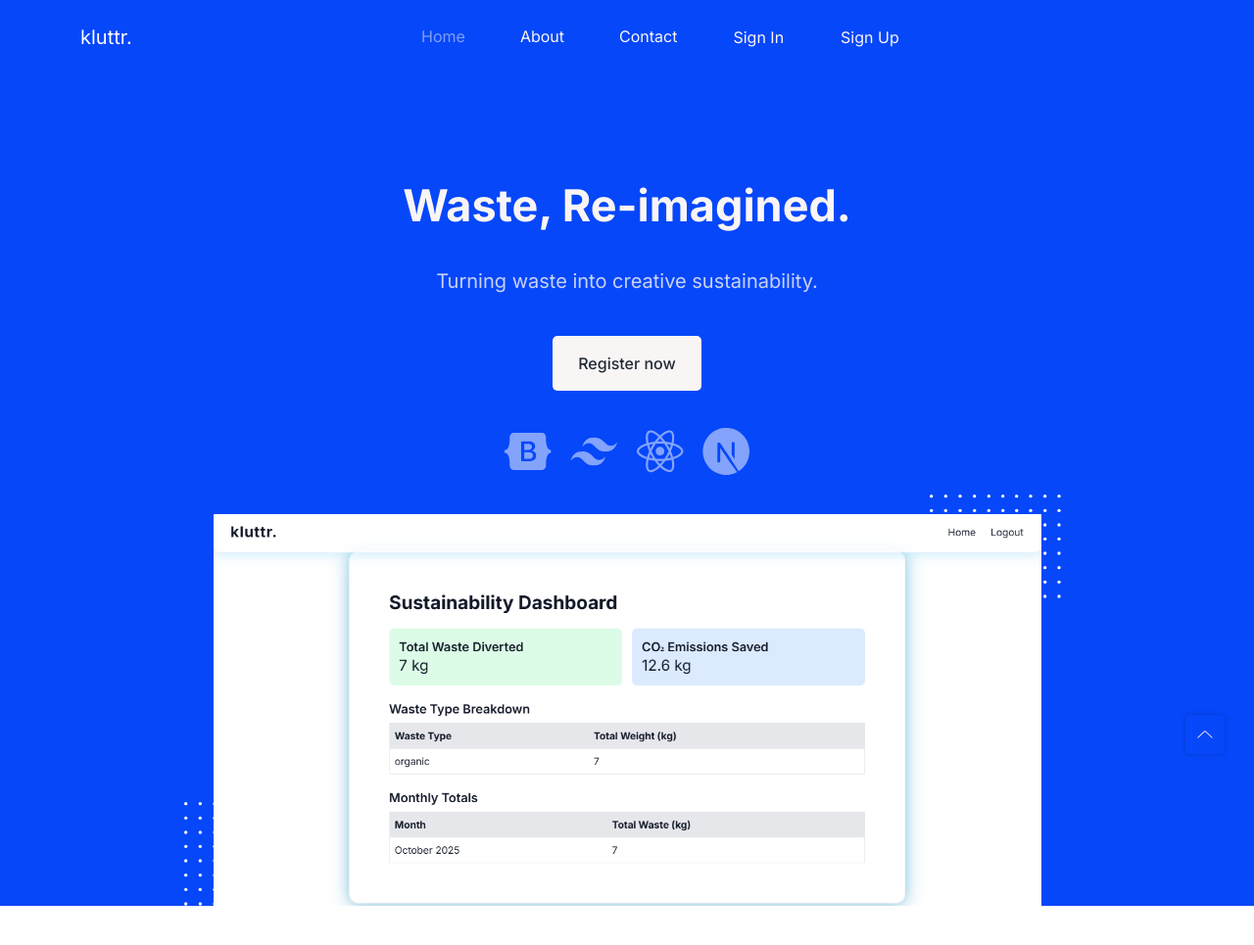
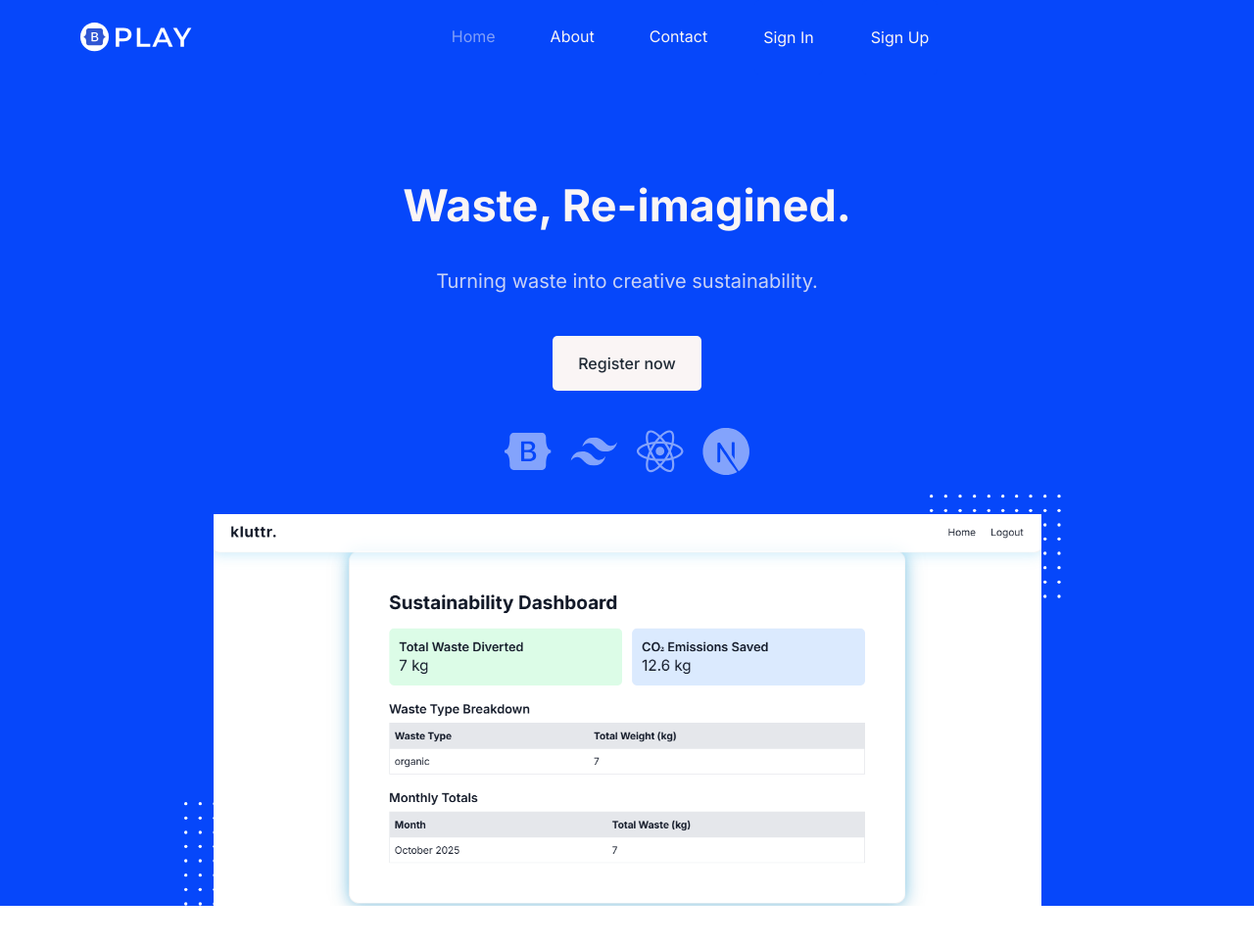
Before and after one commit to nandegq/kluttr, a Django app: page / in a window 1280 px wide. Shown: the top 965 px of the page at 98% size. Run offline with Django 5.2, Linux system fonts and the light colour scheme; some libraries are stand-ins or nearby versions.

Commit message:
logo fix

```diff
--- a/clients/templates/landing.html
+++ b/clients/templates/landing.html
@@ -50,7 +50,8 @@
       <div class="row">
         <div class="col-lg-12">
           <nav class="navbar navbar-expand-lg">
-            <a class="navbar-brand font-bold text-white text-xl" href="{% url 'landing' %}">kluttr.
+            <a class="navbar-brand" href="{% url 'landing' %}">
+              <img src="{% static 'images/logo/kluttrx.jpg' %}" alt="kluttrx" style="height: 40px;">
 
             </a>
             <button class="navbar-toggler">
```
